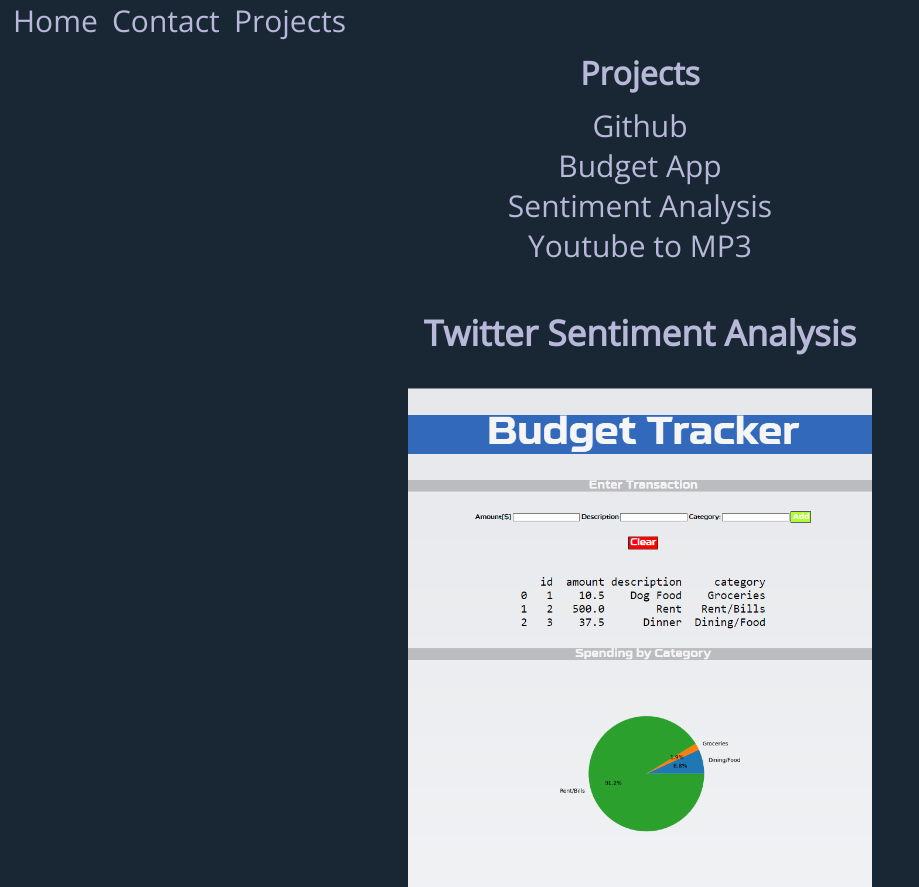
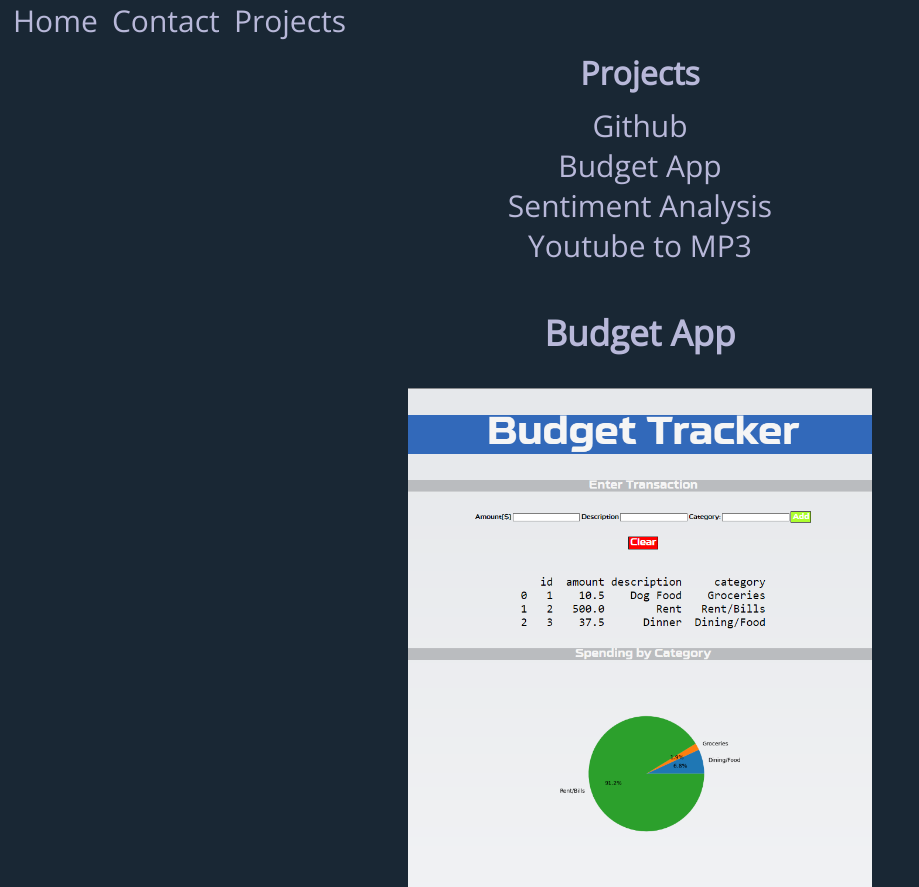
Before and after one commit to owenpanos02/Personal-Site, a Flask app: page /projects in a window 1280 px wide. Shown: the top 887 px of the page, without its empty margins (0-919 px from the left). Run offline with Flask 2, Linux system fonts and the light colour scheme.

Commit message:
Update projects.html

```diff
--- a/templates/projects.html
+++ b/templates/projects.html
@@ -35,7 +35,7 @@
     <div class="budget_app" id="budget">
 
       <div class="budget_app_title">
-        <h3>Twitter Sentiment Analysis</h3>
+        <h3>Budget App</h3>
 
       </div>
 
```
